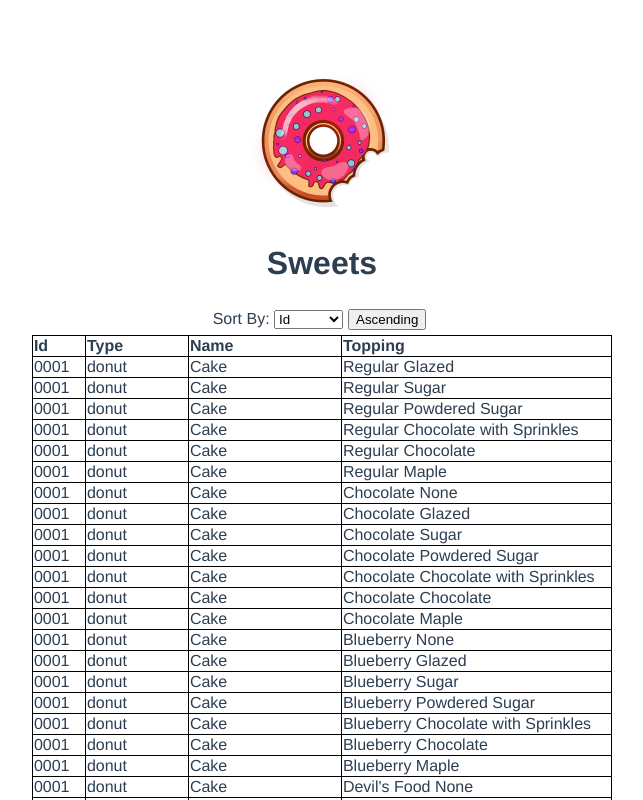
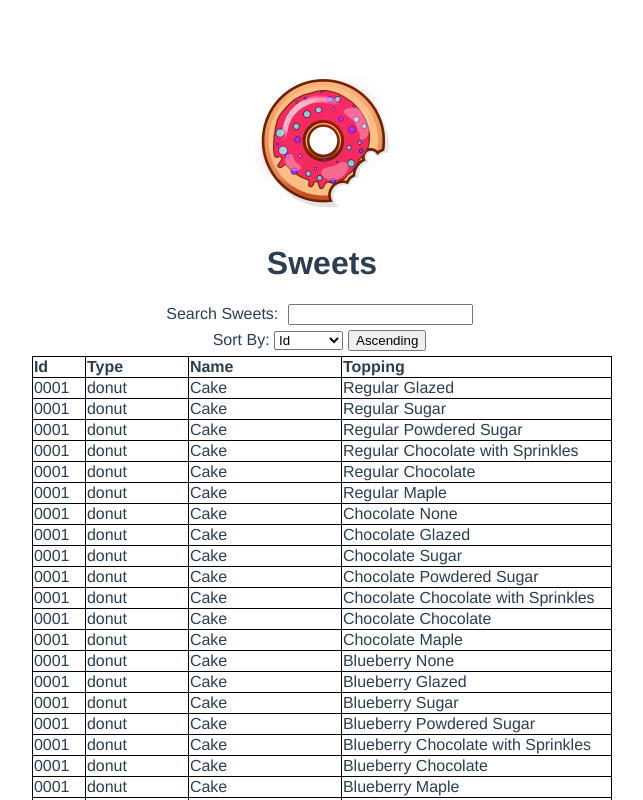
Before and after one commit to mlnicholson/MPSweets, a Vue app: page / in a window 1280 px wide. Shown: the top 800 px of the page, without its empty margins (318-961 px from the left). Built offline with nearby package versions, Linux system fonts and the light colour scheme; the HTML template or start-up script is replaced by a standard one.

Commit message:
Add filter component to filter the contents of the data table

```diff
--- a/src/App.vue
+++ b/src/App.vue
@@ -1,6 +1,6 @@
 <template>
   <div id="app">
-    <img alt="Vue logo" src="./assets/donut.png" style="width: 160px">
+    <img alt="Sweets logo" src="./assets/donut.png" style="width: 160px">
     <Sweets title="Sweets"/>
   </div>
 </template>
--- /dev/null
+++ b/src/components/FilterSelector.vue
@@ -0,0 +1,42 @@
+<template>
+  <div>
+    <label for="filter">{{label}}: </label>
+    <input class="filter" id="filter" v-model="inputVal" @keyup="applyFilter">
+  </div>
+</template>
+
+<script>
+export default {
+  name: 'FilterComponent',
+  props: {
+    label: null,
+    value: null
+  },
+  computed: {
+    inputVal: {
+      get() {
+        return this.value;
+      },
+      set(val) {
+        this.$emit('input', val);
+      }
+    }
+  },
+  methods: {
+    applyFilter() {
+      this.$emit("filterChanged");
+    },
+    test() {
+      console.log(this.inputVal);
+    }
+  }
+}
+</script>
+
+<style scoped>
+.filter {
+  margin-bottom: 5px;
+  margin-left: 5px;
+  margin-right: 5px;
+}
+</style>
--- a/src/components/SortSelector.vue
+++ b/src/components/SortSelector.vue
@@ -46,6 +46,8 @@ export default {
 
 <style scoped>
 .sort {
-  margin: 5px;
+  margin-bottom: 5px;
+  margin-left: 5px;
+  margin-right: 5px;
 }
 </style>
--- a/src/components/Sweets.vue
+++ b/src/components/Sweets.vue
@@ -1,7 +1,12 @@
 <template>
   <div>
     <h1>{{ title }}</h1>
-
+    <filterSelector
+      label="Search Sweets"
+      v-model="sweetListFilter"
+      @filterChanged="filterSweetList"
+    >
+    </filterSelector>
     <sortSelector
       label="Sort By"
       :columnList="sort.ColumnList"
@@ -29,18 +34,21 @@
 </template>
 
 <script>
-import sweetList from "@/data/sweets.json";
+import sweetListData from "@/data/sweets.json";
 import sortSelector from '@/components/SortSelector.vue'
+import filterSelector from '@/components/FilterSelector.vue'
 export default {
   name: 'SweetsComponent',
   components: {
-    sortSelector
+    sortSelector,
+    filterSelector
   },
   props: {
     title: String
   },
   data: () => ({
     sweetList: [],
+    sweetListFilter: null,
     sort: {
       ColumnList: [
         {"Value": "id", "Text": "Id"},
@@ -59,6 +67,18 @@ export default {
     sortColumnChanged() {
       this.sortData();
     },
+    filterSweetList() {
+      // Set the local sweetList variable to reflect a filtered version of the sweetList data set.
+      // This is important to ensure that clearing the filter will restore data previously filtered
+      // including newly added records
+      this.sweetList = sweetListData.filter((i) =>
+        i.id.includes(this.sweetListFilter) ||
+        i.type.includes(this.sweetListFilter) ||
+        i.name.includes(this.sweetListFilter) ||
+        i.topping.includes(this.sweetListFilter)
+      );
+      this.sortData();
+    },
     sortData() {
       //Sort the data in sweetlist based on the currently selected sort column and sort direction
       const direction = this.sort.Ascending ? 1 : -1;
@@ -66,8 +86,10 @@ export default {
     }
   },
   mounted() {
-    // Import the sweetList data from file
-    this.sweetList = sweetList;
+    // Import the sweetList data from file and copy to a local variable.
+    // NB: It is important to copy the original data to ensure changes made
+    // during the filtering process above do not affect the base data set
+    this.sweetList = [...sweetListData];
   }
 }
 </script>
```
Also changed, not shown: 1 other file (tests, documents, lock files or other folders).
